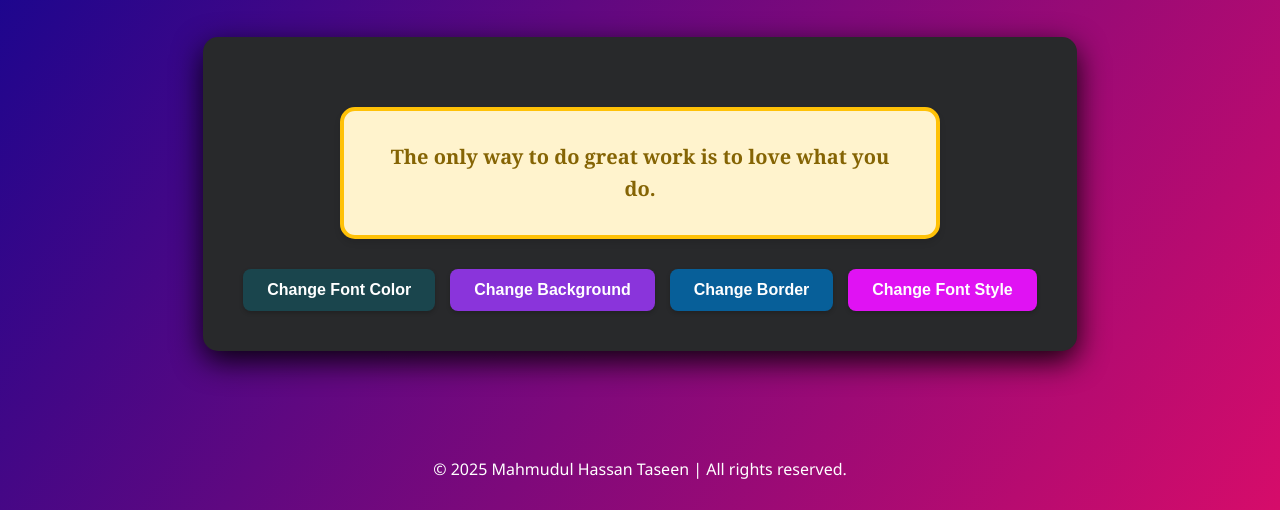
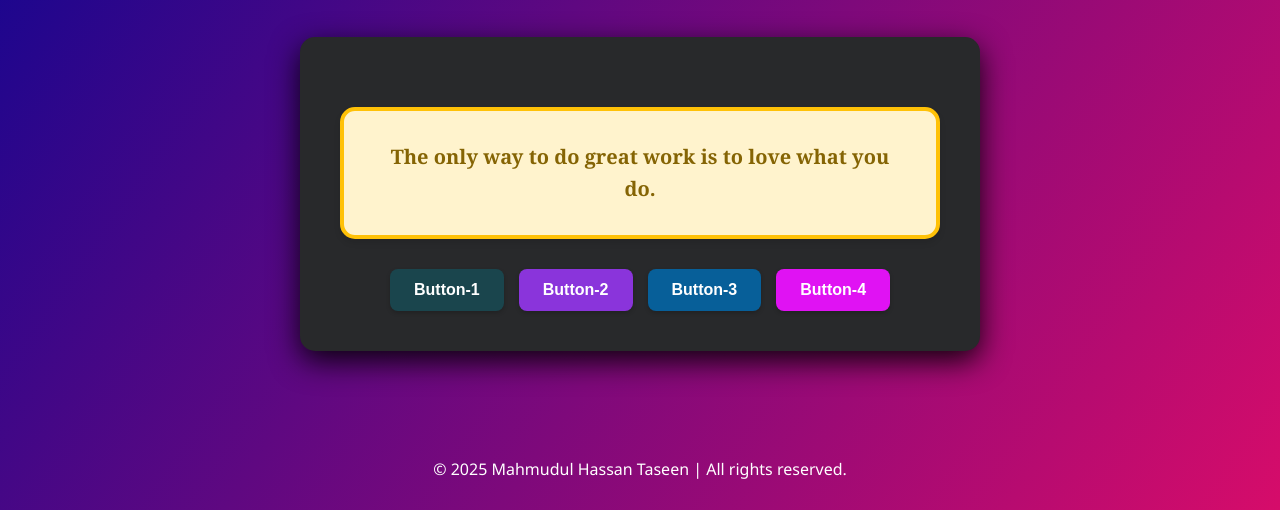
Before and after one commit to MHTaseen/Assignment2, a plain HTML site: page fortune.html in a window 1280 px wide. Shown: the part 290-800 px from the top of the page. Drawn offline with Linux system fonts and the light colour scheme.

Commit message:
Update fortune.html

```diff
--- a/fortune.html
+++ b/fortune.html
@@ -40,10 +40,10 @@
                 Loading fortune...
             </div>
             <div class="button-container">
-                <button id="font-color-btn" class="fortune-btn">Change Font Color</button>
-                <button id="bg-color-btn" class="fortune-btn">Change Background</button>
-                <button id="border-color-btn" class="fortune-btn">Change Border</button>
-                <button id="font-style-btn" class="fortune-btn">Change Font Style</button>
+                <button id="font-color-btn" class="fortune-btn">Button-1</button>
+                <button id="bg-color-btn" class="fortune-btn">Button-2</button>
+                <button id="border-color-btn" class="fortune-btn">Button-3</button>
+                <button id="font-style-btn" class="fortune-btn">Button-4</button>
             </div>
         </div>
     </div>
@@ -54,4 +54,5 @@
 
     <script src="fortune.js"></script>
 </body>
+
 </html>
```
